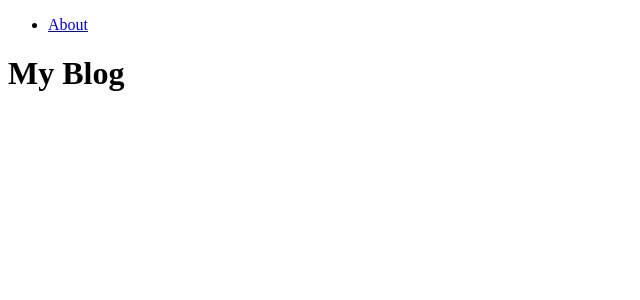
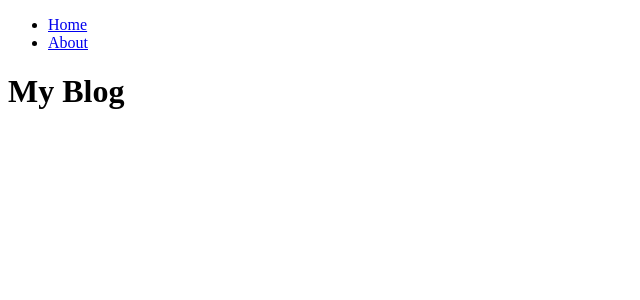
Before and after one commit to alfarabitommy/Next-JS-Blog, a Next.js app: page / in a window 1280 px wide. Shown: the top 300 px of the page, without its empty margins (0-640 px from the left). Built offline with nearby package versions, Linux system fonts and the light colour scheme.

Commit message:
penambahan folder 'components' untuk navigasi bar

```diff
--- a/pages/NavBar.js
+++ b/components/NavBar.js
@@ -1,7 +1,12 @@
+import Link from "next/link";
+
 function NavBar() {
     return (
         <nav>
             <ul>
+                <li>
+                    <Link href="/">Home</Link>
+                </li>
                 <li>
                     <Link href="/about">About</Link>
                 </li>
@@ -9,3 +14,5 @@
         </nav>
     );
 }
+
+export default NavBar;
--- a/pages/about.js
+++ b/pages/about.js
@@ -1,7 +1,10 @@
+import NavBar from "../components/NavBar";
+
 function AboutPage() {
     console.log('[AboutPage] render');
     return (
         <>
+            <NavBar />
             <main>
                 <h1>About</h1>
             </main>
--- a/pages/index.js
+++ b/pages/index.js
@@ -1,17 +1,12 @@
 import Link from "next/link";
+import NavBar from "../components/NavBar";
 
 function HomePage() {
     console.log('[HomePage] render');
     return (
         <>
             <header>
-                <nav>
-                    <ul>
-                        <li>
-                            <Link href="/about">About</Link>
-                        </li>
-                    </ul>
-                </nav>
+                <NavBar />
             </header>
             <main>
                 <h1>My Blog</h1>
```
